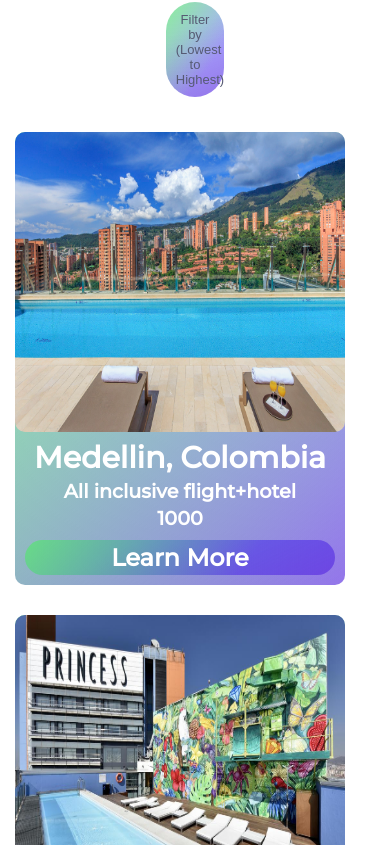
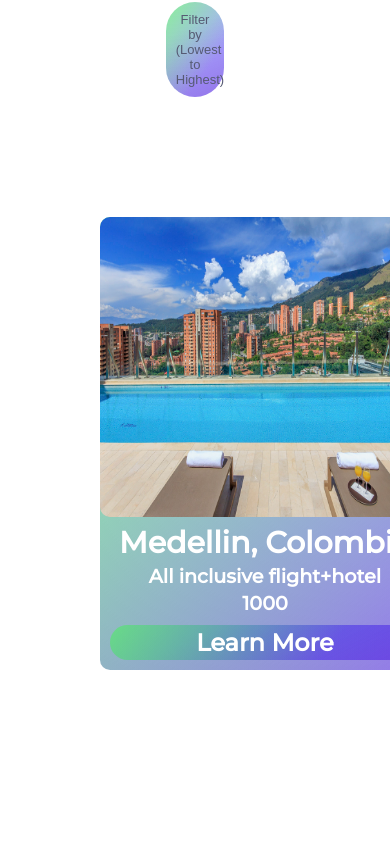
Before and after one commit to mateoidc/ecommerce-react, a React (Create React App) app: page / in a window 390 px wide. Shown: the part 3159-4004 px from the top of the page. Built offline with nearby package versions, Linux system fonts and the light colour scheme.

Commit message:
changing products repsonsive

```diff
--- a/src/components/Products.css
+++ b/src/components/Products.css
@@ -104,6 +104,6 @@ h5 {
 
 @media only screen and (max-width: 600px) {
   .container1 {
-    position: relative;
+    margin: 100px;
   }
 }
```
